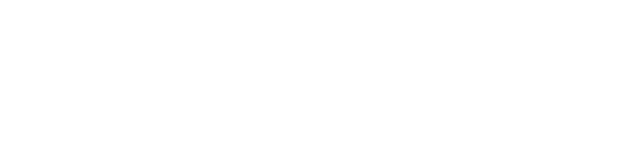
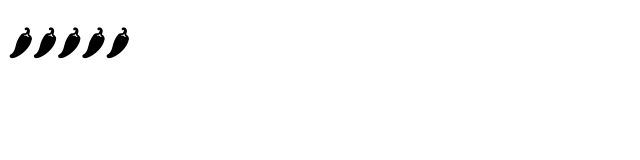
Before and after one commit to jhandrahan/branching-practice, a plain HTML site: page index.html in a window 1280 px wide. Shown: the whole page, without its empty margins (0-640 px from the left). Drawn offline with Linux system fonts and the light colour scheme.

Commit message:
Added spicey header. It was hot.

```diff
--- a/index.html
+++ b/index.html
@@ -7,6 +7,6 @@
   <title>Git branching lesson on test</title>
 </head>
 <body>
-
+  <h1>🌶🌶🌶🌶🌶</h1>
 </body>
 </html>
```
